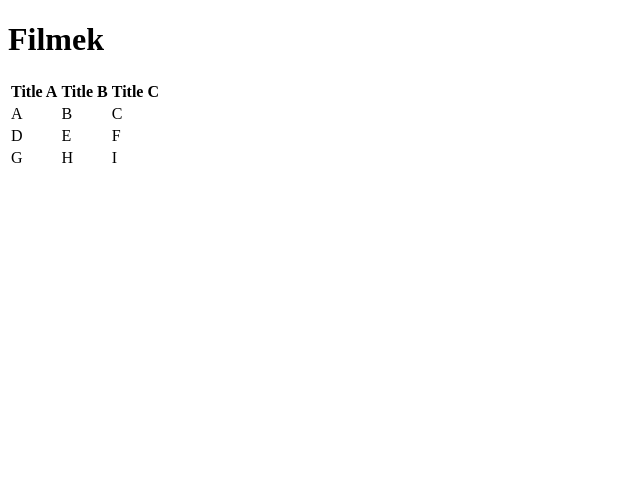
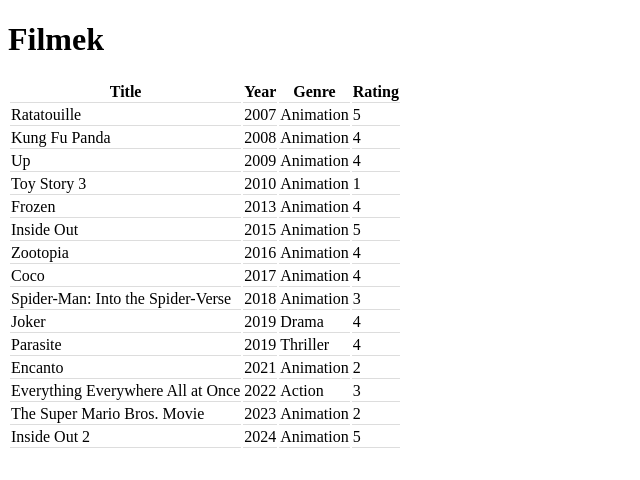
Before and after one commit to BDavid3/filmek, a plain HTML site: page index.html in a window 1280 px wide. Shown: the whole page, without its empty margins (0-640 px from the left). Drawn offline with Linux system fonts and the light colour scheme.

Commit message:
Table created with JS

```diff
--- a/index.html
+++ b/index.html
@@ -8,27 +8,17 @@
 </head>
 <body>
     <h1>Filmek</h1>
-    <table style="">
-        <tr>
-            <th>Title A</th>
-            <th>Title B</th>
-            <th>Title C</th>
-        </tr>
-        <tr>
-            <td>A</td>
-            <td>B</td>
-            <td>C</td>
-        </tr>
-        <tr>
-            <td>D</td>
-            <td>E</td>
-            <td>F</td>
-        </tr>
-        <tr>
-            <td>G</td>
-            <td>H</td>
-            <td>I</td>
-        </tr>
+    <table>
+        <thead>
+            <tr>
+                <th>Title</th>
+                <th>Year</th>
+                <th>Genre</th>
+                <th>Rating</th>
+            </tr>
+        </thead>
+        <tbody id="tartalom">
+        </tbody>
     </table>
     <script src="script.js"></script>
 </body>
--- a/script.js
+++ b/script.js
@@ -90,3 +90,24 @@
     "rating": 5
   }
 ];
+
+const table = document.getElementById("tartalom")
+for (const film of filmek) {
+  const tr = document.createElement("tr")
+  const tdTitle = document.createElement("td")
+  const tdYear = document.createElement("td")
+  const tdGenre = document.createElement("td")
+  const tdRating = document.createElement("td")
+
+  tdTitle.innerText = film.title
+  tdYear.innerText = film.year
+  tdGenre.innerText = film.genre
+  tdRating.innerText = film.rating
+
+  tr.appendChild(tdTitle)
+  tr.appendChild(tdYear)
+  tr.appendChild(tdGenre)
+  tr.appendChild(tdRating)
+
+  table.appendChild(tr)
+}
--- a/style.css
+++ b/style.css
@@ -0,0 +1,3 @@
+th, td {
+  border-bottom: 1px solid #ddd;
+}
```
Also changed, not shown: name.txt (added).
